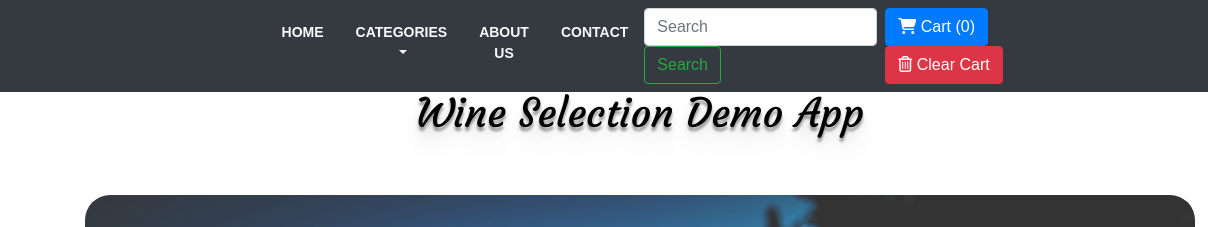
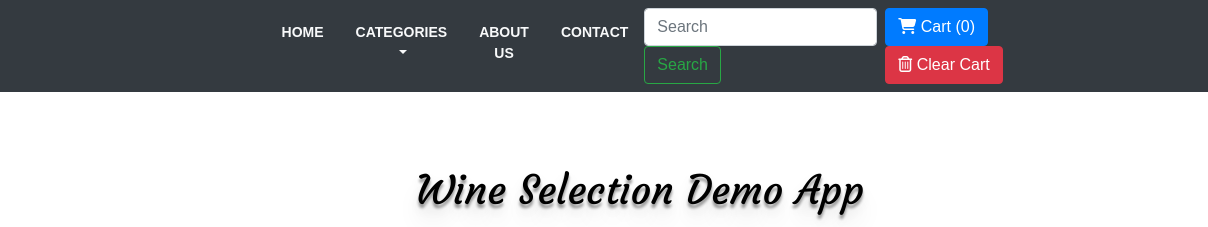
Before and after one commit to sodastereo87/wines_01, a plain HTML site: page index.html in a window 1280 px wide. Shown: the top 227 px of the page, 0-1208 px from the left. Drawn offline with nearby package versions, Linux system fonts and the light colour scheme; a web font is replaced by a local one.

Commit message:
comment app updated

```diff
--- a/index.html
+++ b/index.html
@@ -81,7 +81,7 @@
         <div class="row">
             <div class="col-lg">
                 <div class="content">
-                    <h1>Wine Selection Demo App</h1>
+                    <h1 style="margin-top: 7%;">Wine Selection Demo App</h1>
                     <img src="./images/daniel-vogel-sKgGpXZTkGM-unsplash.jpg" id="imgma" alt="wines">
                     <div id="red">
                         <h3>Red Wine Selection.</h3>
```
